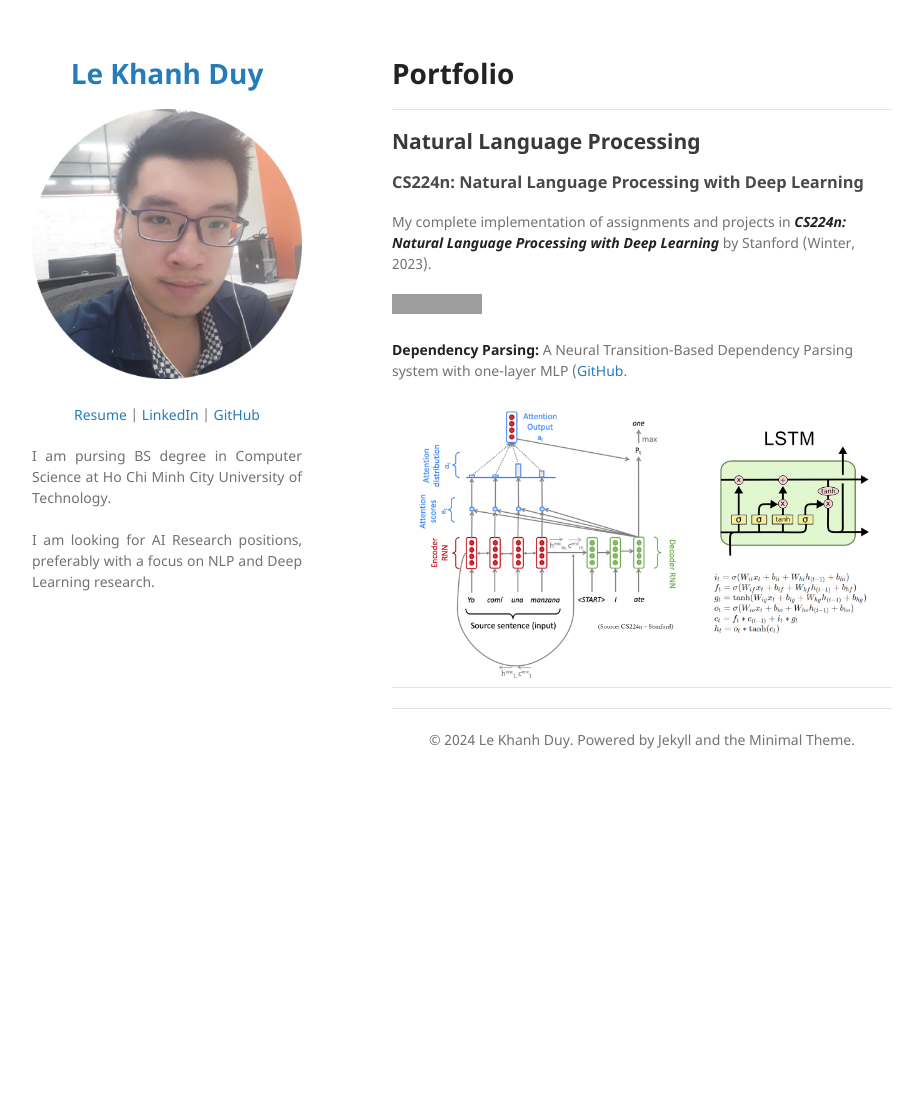
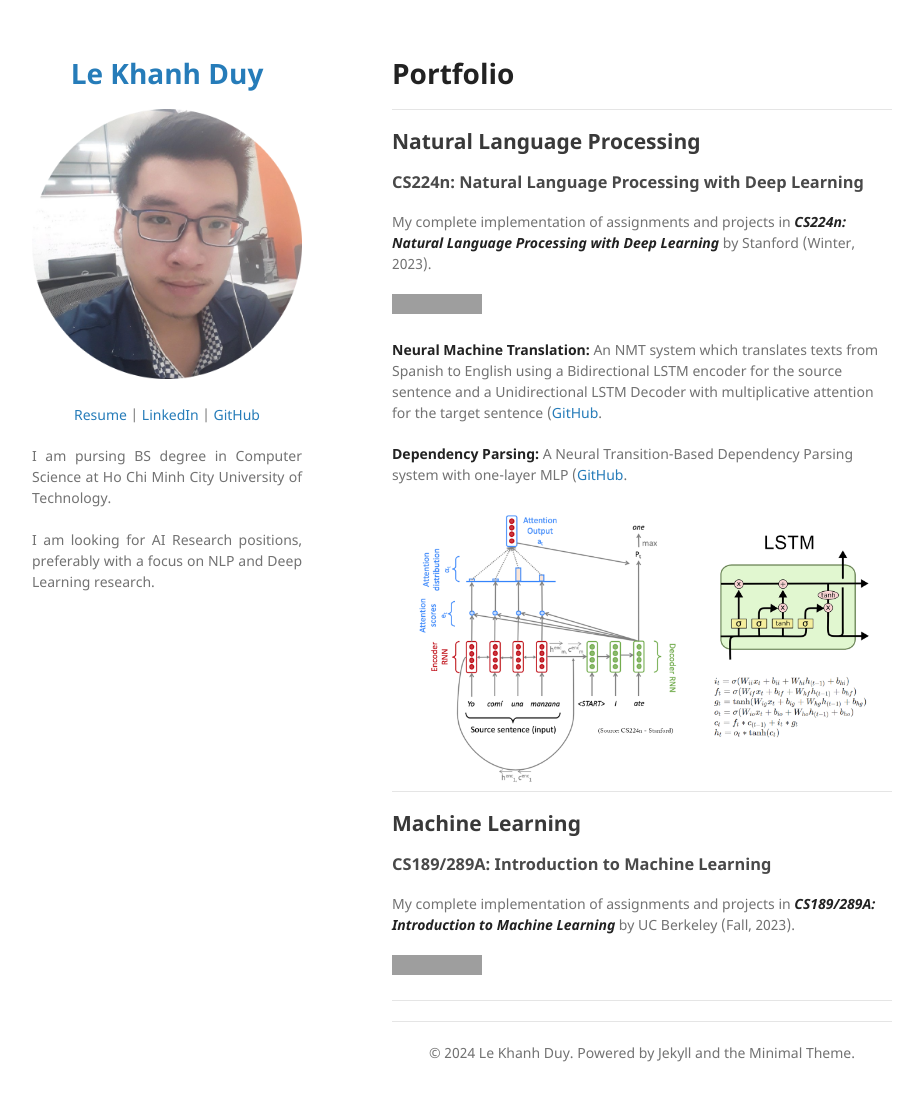
Before and after one commit to duyvt6663/portfolio, a Jekyll site: the page built from index.md, in a window 1280 px wide and 1113 px high. Shown: the top 1101 px of the window, without its empty margins (178-1101 px from the left). Built offline with Jekyll 4.4.1, drawn with Linux system fonts in a browser that asks for light colours; our own code applies the rules of GitHub Pages for plain Markdown files; grey boxes are pictures that could not be loaded.

Commit message:
update project

```diff
--- a/index.md
+++ b/index.md
@@ -8,11 +8,20 @@ My complete implementation of assignments and projects in [***CS224n: Natural La
 
 [![View on GitHub](https://img.shields.io/badge/GitHub-View_on_GitHub-blue?logo=GitHub)](https://github.com/duyvt6663/CS224n_2023)
 
-<!-- **Neural Machine Translation:** An NMT system which translates texts from Spanish to English using a Bidirectional LSTM encoder for the source sentence and a Unidirectional LSTM Decoder with multiplicative attention for the target sentence ([GitHub](https://github.com/chriskhanhtran/CS224n-NLP-Solutions/tree/master/assignments/)). -->
+**Neural Machine Translation:** An NMT system which translates texts from Spanish to English using a Bidirectional LSTM encoder for the source sentence and a Unidirectional LSTM Decoder with multiplicative attention for the target sentence ([GitHub](https://github.com/duyvt6663/CS224n_2023/tree/main/assignment4).
 
 **Dependency Parsing:** A Neural Transition-Based Dependency Parsing system with one-layer MLP ([GitHub](https://github.com/duyvt6663/CS224n_2023/tree/main/assignment3).
 
 <center><img src="images/nlp.png"/></center>
+
+---
+## Machine Learning
+
+### CS189/289A: Introduction to Machine Learning
+
+My complete implementation of assignments and projects in [***CS189/289A: Introduction to Machine Learning***](https://www.eecs189.org/) by UC Berkeley (Fall, 2023).
+
+[![View on GitHub](https://img.shields.io/badge/GitHub-View_on_GitHub-blue?logo=GitHub)](https://github.com/duyvt6663/CS189_FALL_2023)
 
 <!-- --- -->
 <!-- ### Detect Non-negative Airline Tweets: BERT for Sentiment Analysis
```
